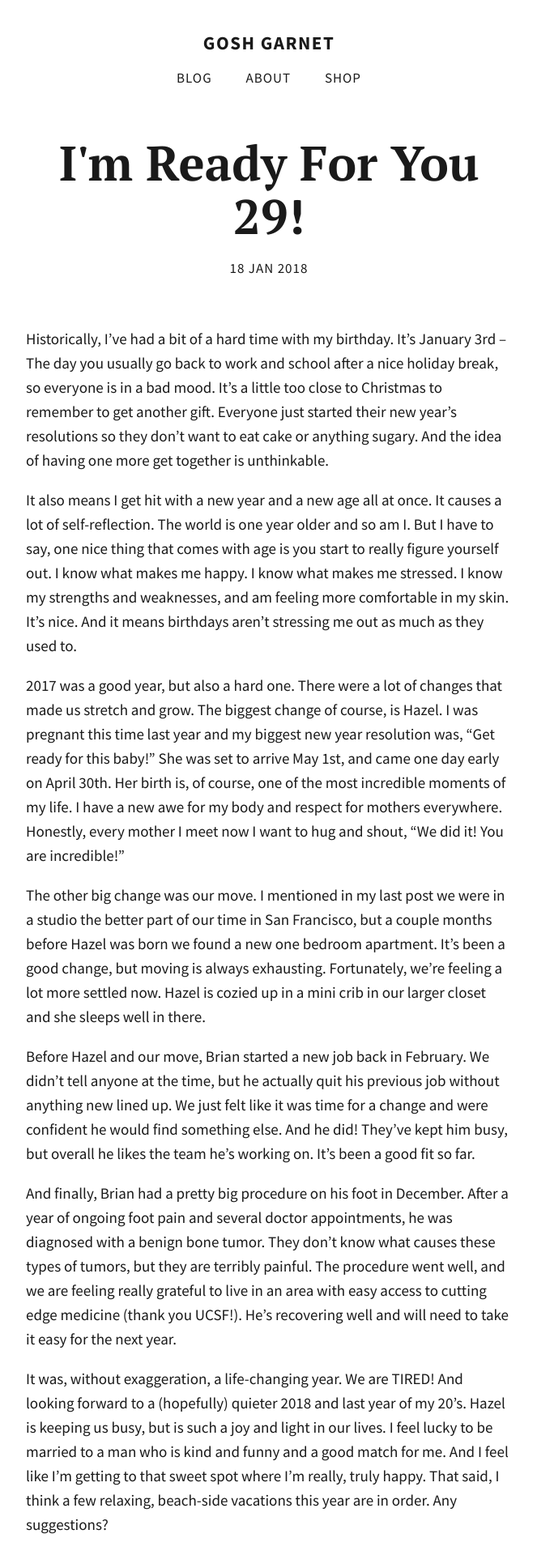
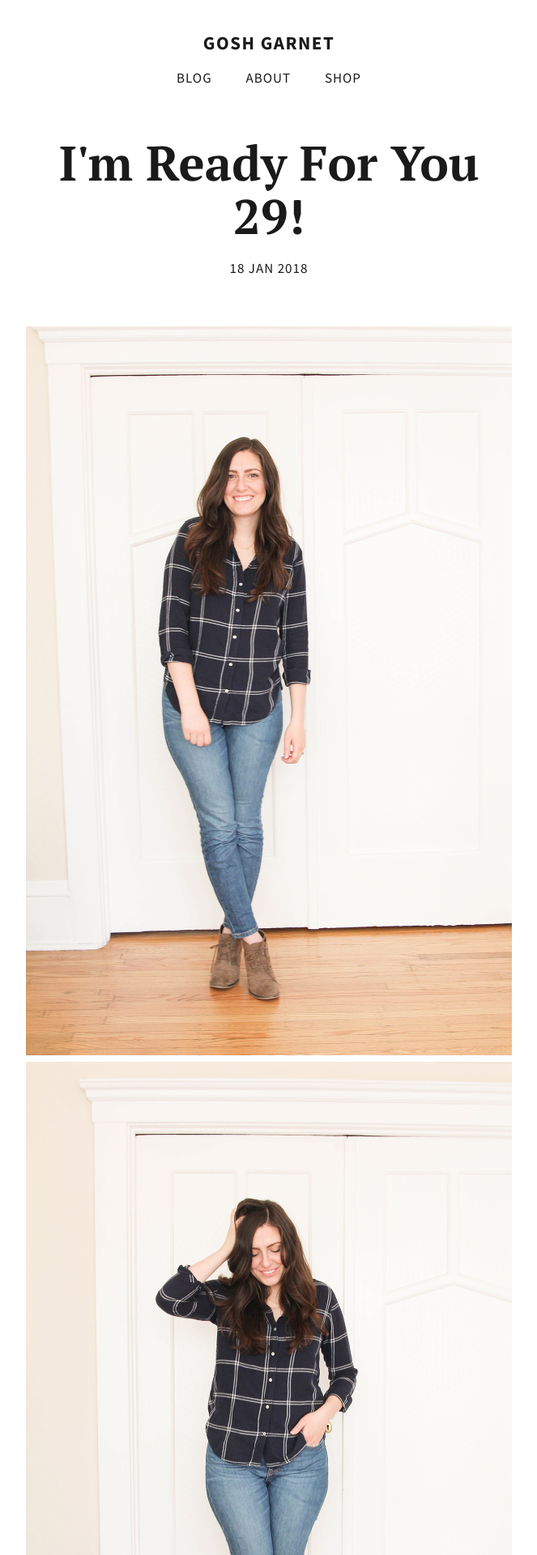
Before and after one commit to totiffany/totiffany.github.io, a Jekyll site: the page built from _posts/2018-01-18-I'm-Ready-for-you-29!.md, in a window 1280 px wide. Shown: the top 1920 px of the page at 81% size, without its empty margins (308-971 px from the left). Built offline with Jekyll 4.4.1, drawn with Linux system fonts in a browser that asks for light colours; our own code applies the rules of GitHub Pages for plain Markdown files.

Commit message:
Added photos

```diff
--- a/_posts/2018-01-18-I'm-Ready-for-you-29!.md
+++ b/_posts/2018-01-18-I'm-Ready-for-you-29!.md
@@ -1,6 +1,10 @@
 ---
 published: true
 ---
+
+![]({{site.baseurl}}/img/tiff-blog-23@2x.jpg)
+![]({{site.baseurl}}/img/tiff-blog-24%402x.jpg)
+
 Historically, I've had a bit of a hard time with my birthday. It's January 3rd – The day you usually go back to work and school after a nice holiday break, so everyone is in a bad mood. It's a little too close to Christmas to remember to get another gift. Everyone just started their new year's resolutions so they don't want to eat cake or anything sugary. And the idea of having one more get together is unthinkable.
 
 It also means I get hit with a new year and a new age all at once. It causes a lot of self-reflection. The world is one year older and so am I. But I have to say, one nice thing that comes with age is you start to really figure yourself out. I know what makes me happy. I know what makes me stressed. I know my strengths and weaknesses, and am feeling more comfortable in my skin. It's nice. And it means birthdays aren't stressing me out as much as they used to.
```
